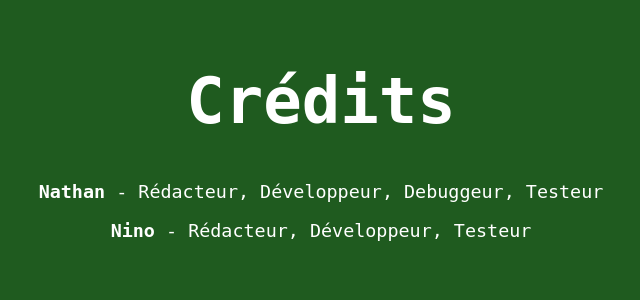
After one commit to SaurFort/The_Boy_Of_Worlds_Tegia, a PHP site: page /pages/credits.html in a window 1280 px wide. The commit adds this page. Shown: the top 300 px of the page, without its empty margins (319-959 px from the left). Run offline with PHP 8.4, Linux system fonts and the light colour scheme.

Commit message:
Ajout des crédits

```diff
--- a/assets/style.css
+++ b/assets/style.css
@@ -20,7 +20,7 @@ body {
   color: var(--text);
   font-family: OCR A Std, monospace;
   background-color: var(--bg);
-  font-size: 1.1rem;
+  font-size: 1.15rem;
 }
 
 /* Menu principal */
@@ -70,12 +70,13 @@ body {
 .gap-1 {
   gap: 1rem;
 }
+
 .typo {
   font-family: Impact, fantasy;
   font-weight: 100;
 }
+
 /* Effet */
-
 .button:hover {
   box-shadow: 5px 5px 10px #000;
 }
--- a/home.html
+++ b/home.html
@@ -15,7 +15,7 @@
     <h1><span class="typo">The Boy of Worlds: </span>Tegia</h1>
     <div class="grid grid-cols-1 gap-1 mx-auto">
       <a class="button primary" href="pages/play.php"> Nouvelle partie </a>
-      <a class="button">Crédits</a>
+      <a class="button" href="/pages/credits.html">Crédits</a>
     </div>
   </body>
 </html>
--- /dev/null
+++ b/pages/credits.html
@@ -0,0 +1,18 @@
+<!DOCTYPE html>
+<html lang="fr">
+  <head>
+    <meta charset="UTF-8" />
+    <meta name="viewport" content="width=device-width, initial-scale=1.0" />
+
+    <link rel="stylesheet" href="../assets/style.css" />
+    <title>Crédits</title>
+  </head>
+
+  <body class="text-center">
+    <h1>Crédits</h1>
+    <div class="text-center">
+      <p><b>Nathan</b> - Rédacteur, Développeur, Debuggeur, Testeur</p>
+      <p><b>Nino</b> - Rédacteur, Développeur, Testeur</p>
+    </div>
+  </body>
+</html>
--- a/pages/play.php
+++ b/pages/play.php
@@ -18,8 +18,6 @@ require "../assets/php/utils/cookie.php" // Le require est un équivalent de inc
   <title>Ma partie</title>
 </head>
 
-<body>
-
-</body>
+<body></body>
 
 </html>
```
